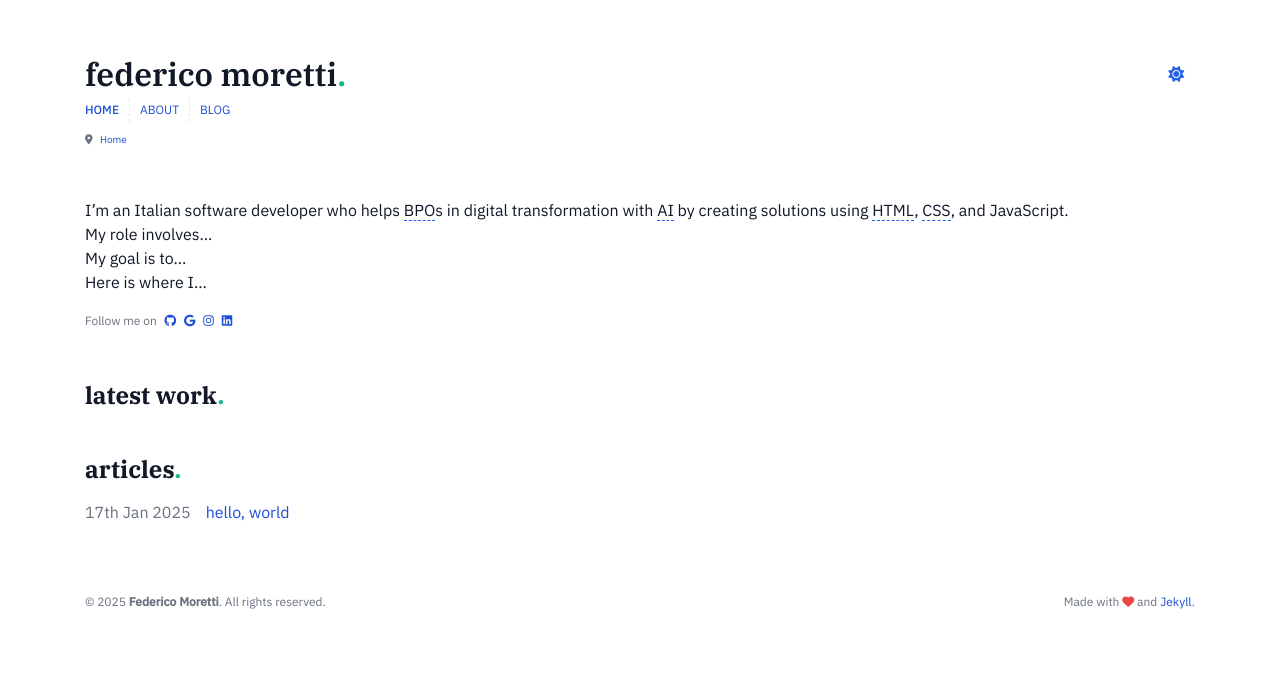
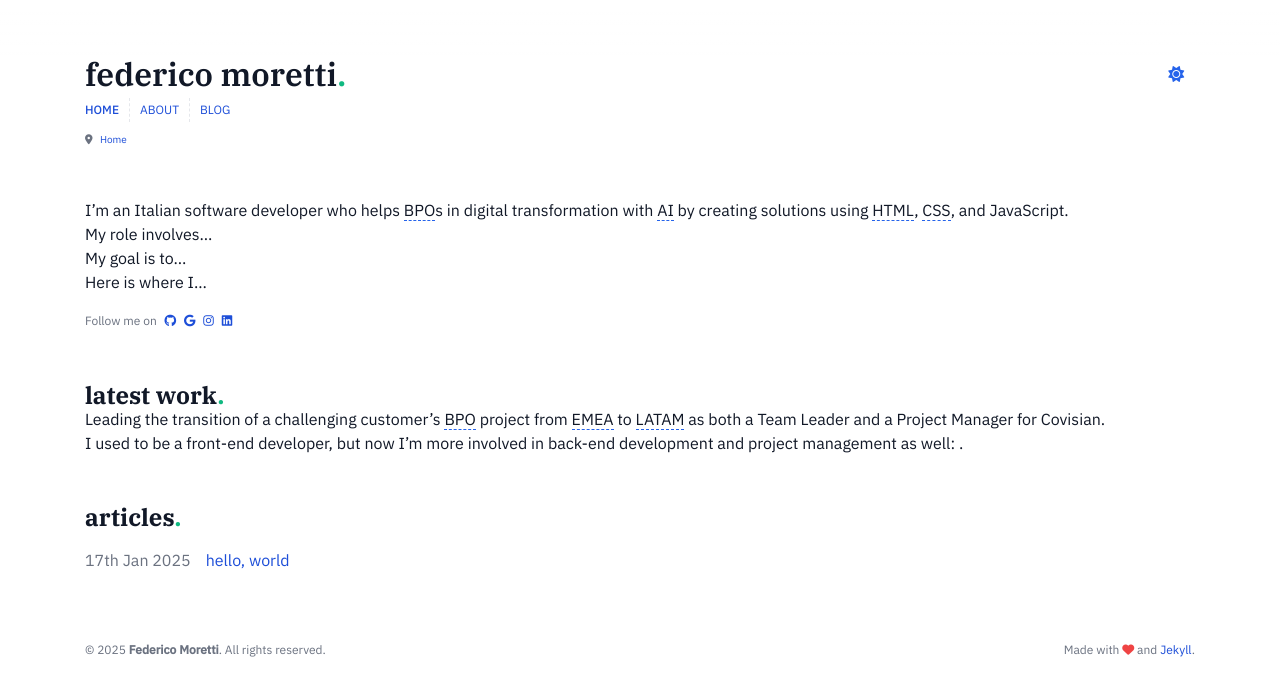
Before and after one commit to fedtti/fedtti.github.io, a Jekyll site: the page built from index.md, in a window 1280 px wide. Shown: the top 696 px of the page. Built offline with Jekyll 4.4.1, drawn with Linux system fonts in a browser that asks for light colours.

Commit message:
fix: update copy

```diff
--- a/_layouts/about.html
+++ b/_layouts/about.html
@@ -16,5 +17,6 @@ layout: html
     </picture>
     <figcaption>Portrait of {{ site.author.full_name }} at</figcaption>
   </figure>
+  -->
   {{ content }}
 </section>
--- a/_layouts/blog.html
+++ b/_layouts/blog.html
@@ -4,4 +4,5 @@ layout: html
 <section id="{{ page.id | default: page.title | slugify }}">
   <h2>{{ page.title }}</h2>
   {{ content }}
+  <!-- TODO: @fedtti - Add the latest 10 blog posts below. -->
 </section>
--- a/_layouts/home.html
+++ b/_layouts/home.html
@@ -1,7 +1,7 @@
 ---
 layout: html
 ---
-<section aria-label="Federico Moretti">
+<section aria-label="{{ site.author.full_name | slugify}}">
   <p>
     I’m an Italian software developer who helps <abbr title="Business Process Outsourcing">BPO</abbr>s in digital transformation with <abbr title="Artificial Intelligence">AI</abbr> by creating solutions using <abbr title="HyperText Markup Language">HTML</abbr>, <abbr title="Cascading Style Sheets">CSS</abbr>, and JavaScript.
     <br>
@@ -37,7 +37,11 @@ layout: html
 </section>
 <section aria-labelledby="latest-work">
   <h2 id="latest-work">Latest Work</h2>
-
+  <p>
+    Leading the transition of a challenging customer’s <abbr title="Business Process Outsourcing">BPO</abbr> project from <abbr title="Europe, Middle East, and Africa">EMEA</abbr> to <abbr title="Latin America">LATAM</abbr> as both a Team Leader and a Project Manager for Covisian.
+    <br>
+    I used to be a front-end developer, but now I’m more involved in back-end development and project management as well: .
+  </p>
 </section>
 <section aria-labelledby="articles">
   <h2 id="articles">Articles</h2>
--- a/feed.xml
+++ b/feed.xml
@@ -11,14 +11,14 @@
     <name>{{ site.author.full_name }}</name>
     <email>{{ site.author.email }}</email>
   </author>
-  <id>{{ site.id }}</id>
+  <id>{{ site.id }}</id> <!-- TODO: @fedtti - Replace with . -->
   {%- for post in site.posts limit: 10 -%}
   <entry>
     <title>{{ post.title }}</title>
     <summary>{{ post.excerpt }}</summary>
     <link href="{{ post.url | absolute_url }}" />
     <updated>{{ post.date | date_to_rfc822 }}</updated>
-    <id></id>
+    <id></id> <!-- TODO: @fedtti - Add . -->
   </entry>
   {%- endfor -%}
 </feed>
```
Also changed, not shown: other parts of _layouts/about.html (+1 -0 lines).
